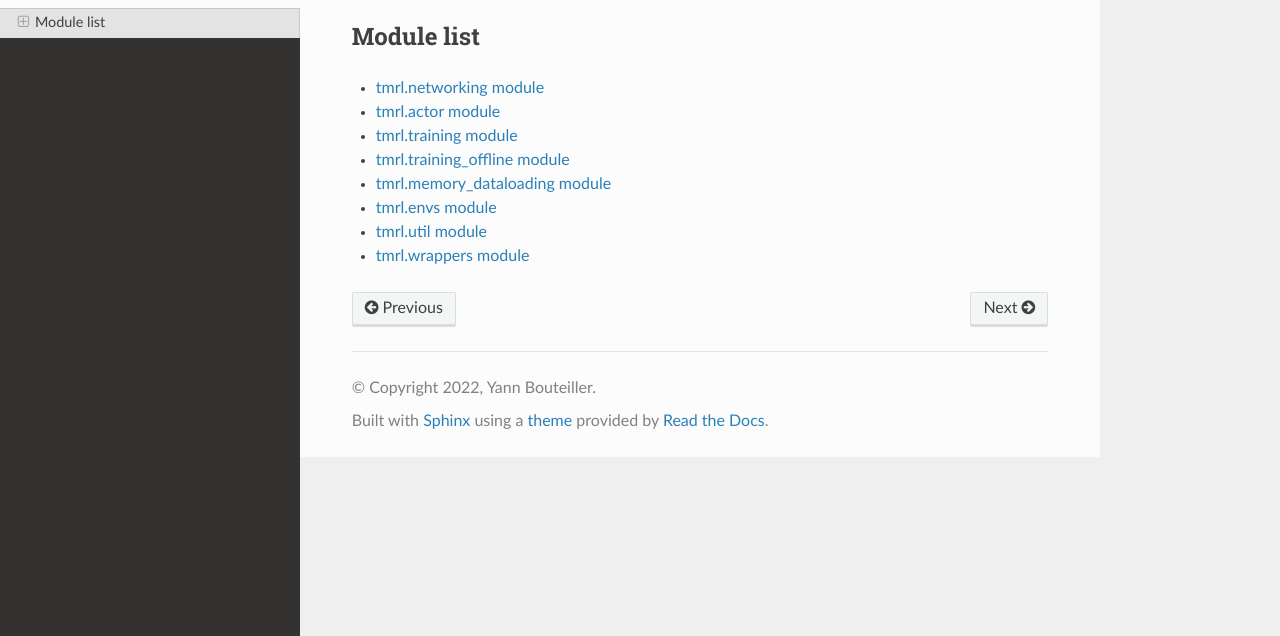
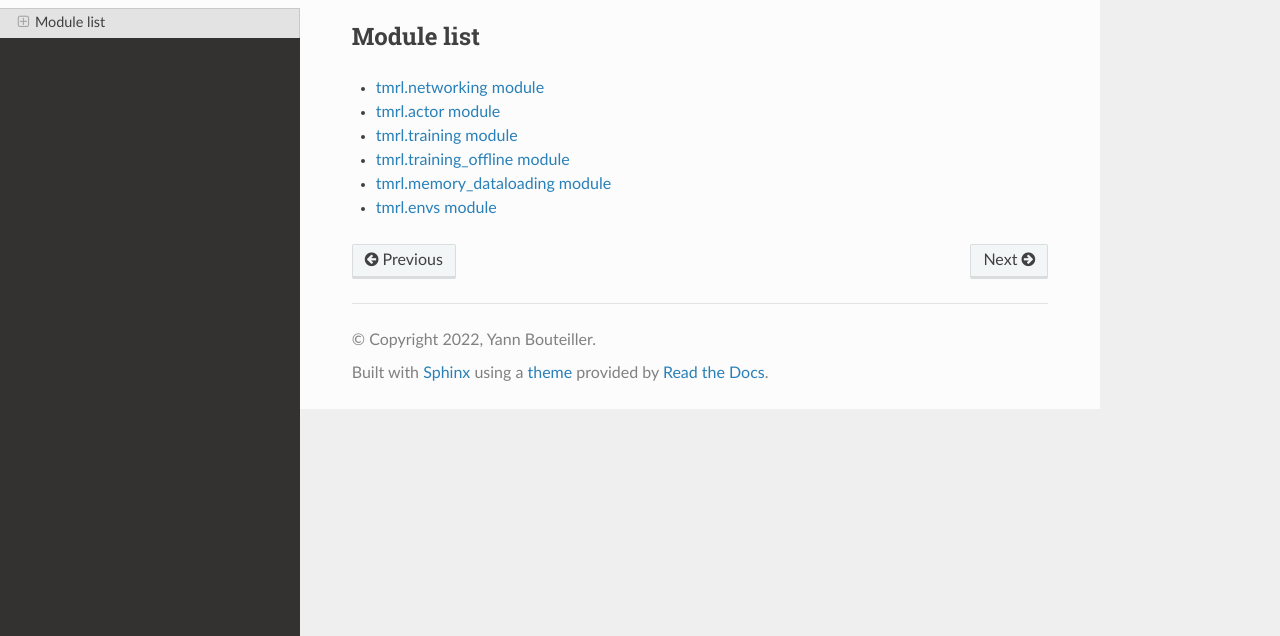
Before and after one commit to trackmania-rl/tmrl, a Sphinx documentation site: the page built from docs/tmrl.rst, in a window 1280 px wide, cut to the strip 264-900 px from the top of the page. Built offline with Sphinx 7.4.7 and the Read the Docs theme 2.0.0, drawn with Linux system fonts in a browser that asks for light colours.

Commit message:
readthedocs requirements

```diff
--- a/docs/requirements.txt
+++ b/docs/requirements.txt
@@ -4,3 +4,4 @@
 sphinx==4.2.0
 sphinx_rtd_theme==1.0.0
 readthedocs-sphinx-search==0.1.1
+nbsphinx
--- a/docs/tmrl.rst
+++ b/docs/tmrl.rst
@@ -19,5 +19,3 @@ Module list
    tmrl.training_offline
    tmrl.memory_dataloading
    tmrl.envs
-   tmrl.util
-   tmrl.wrappers
--- a/docs/tmrl.util.rst
+++ /dev/null
@@ -1,6 +0,0 @@
-tmrl.util module
-================
-
-.. automodule:: tmrl.util
-   :members:
-   :show-inheritance:
--- a/docs/tmrl.wrappers.rst
+++ /dev/null
@@ -1,6 +0,0 @@
-tmrl.wrappers module
-====================
-
-.. automodule:: tmrl.wrappers
-   :members:
-   :show-inheritance:
```
